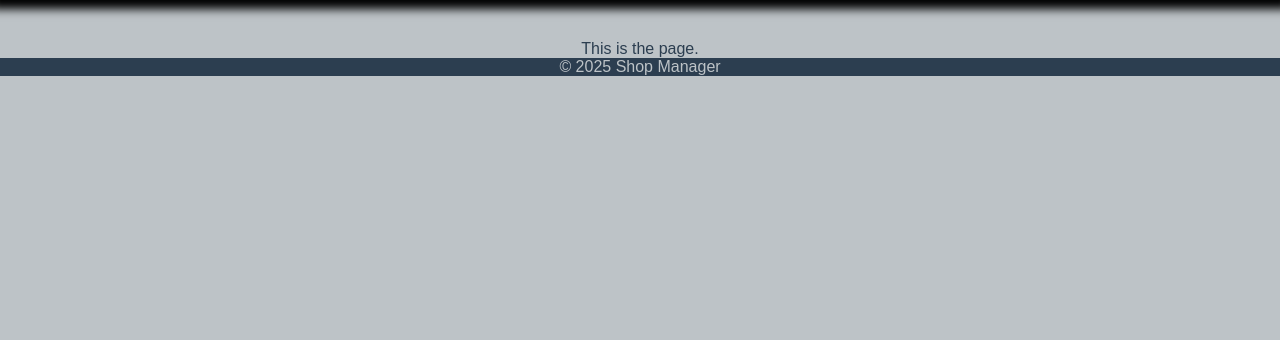
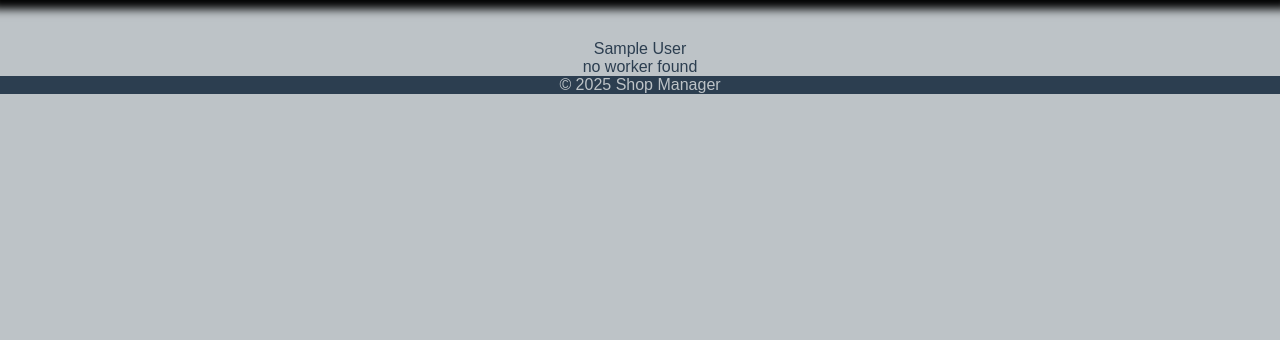
Before and after one commit to Ashkantvn/shop-manager, a Django app: page /accounts/profile/ in a window 1280 px wide. Shown: the part 160-500 px from the top of the page. Run offline with Django 5.2, Linux system fonts and the light colour scheme; the visitor is signed in with stand-in values (Sample User, id 1); parts of the project's set-up code (start-up, migrations or seed data) failed here and were passed over.

Commit message:
Make profile app view retrieve data and update template to show the profile data

```diff
--- a/core/accounts/templates/accounts/profile.html
+++ b/core/accounts/templates/accounts/profile.html
@@ -35,5 +35,12 @@
 
 
 {% block content %}
-<p>This is the page.</p>
+<p>{{ profile.business_manager }}</p>
+<p>
+    {% for worker in profile.business_manager_workers %}
+        <p>{{worker}}</p>
+        {% empty %}
+        <p>no worker found</p>
+    {% endfor %}
+</p>
 {% endblock %}
--- a/core/accounts/views.py
+++ b/core/accounts/views.py
@@ -1,5 +1,27 @@
-from django.views.generic import TemplateView
+from django.views import View
+from django.shortcuts import render
+from django.contrib.auth import get_user_model
+from accounts.models import BusinessWorker
+
+User = get_user_model()
 
 # Create your views here.
-class AppProfileView(TemplateView):
-    template_name = 'accounts/profile.html'
+class AppProfileView(View):
+
+    def get(self, request):
+
+        user = request.user
+        profile = user
+
+        if hasattr(user , "business_manager"):
+            business_manager = user.business_manager
+            business_manager_workers = user.business_manager.workers.all()
+            profile = {
+                "business_manager": business_manager,
+                "business_manager_workers": business_manager_workers
+            }
+        elif hasattr(user, "business_workers"):
+            profile = user.business_workers
+
+
+        return render(request, 'accounts/profile.html',context={'profile':profile})
```
